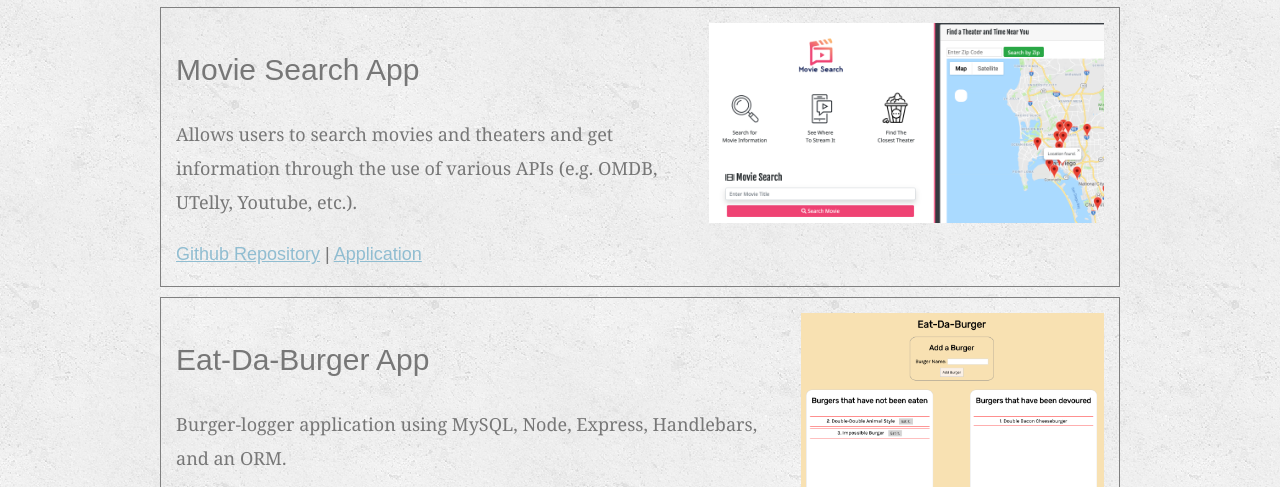
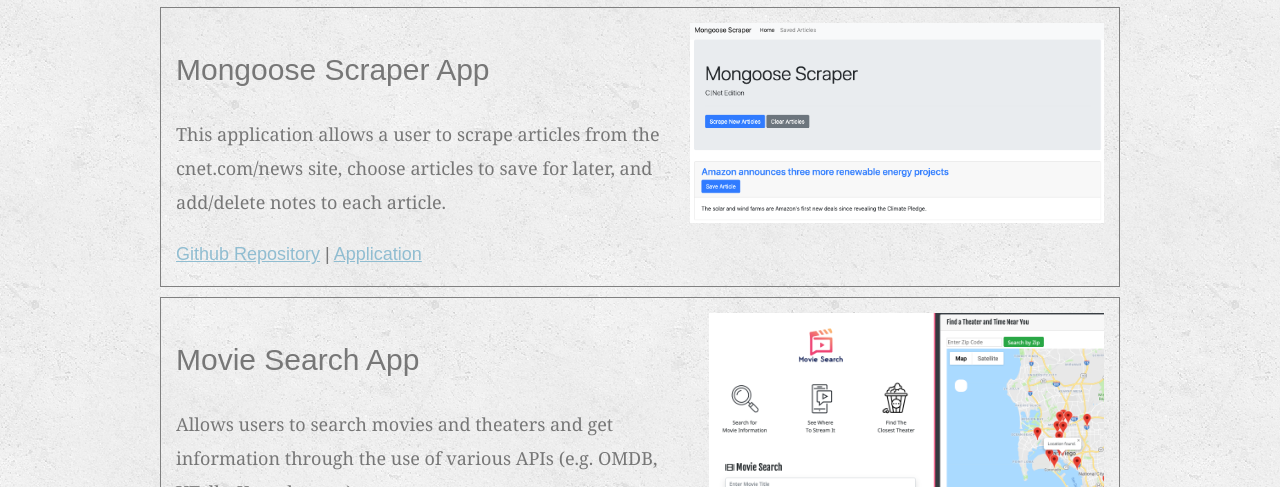
Before and after one commit to carenbriones/Portfolio, a plain HTML site: page index.html in a window 1280 px wide. Shown: the part 853-1340 px from the top of the page. Drawn offline with Linux system fonts and the light colour scheme; a web font is replaced by a local one.

Commit message:
Added Mongoose Scraper to portfolio

```diff
--- a/index.html
+++ b/index.html
@@ -50,6 +50,17 @@
                 <div class="portfolio-item-links">
                     <a href="https://github.com/carenbriones/Project-2">Github Repository</a> |
                     <a href="https://ucsd-project-2.herokuapp.com/">Application</a>
+                </div>
+            </div>
+            <div class="portfolio-item">
+                <img class="portfolio-item-image" src="assets/images/mongoose-scraper-homepage.png" alt="Mongoose Scraper Homepage">
+                <p class="portfolio-item-title">Mongoose Scraper App</p>
+                <p class="portfolio-item-description">
+                        This application allows a user to scrape articles from the cnet.com/news site, choose articles to save for later, and add/delete notes to each article.
+                </p>
+                <div class="portfolio-item-links">
+                    <a href="https://github.com/carenbriones/Mongoose-Scraper">Github Repository</a> |
+                    <a href="https://limitless-eyrie-90977.herokuapp.com/">Application</a>
                 </div>
             </div>
             <div class="portfolio-item">
```
Also changed, not shown: assets/images/mongoose-scraper-homepage.png (added).
